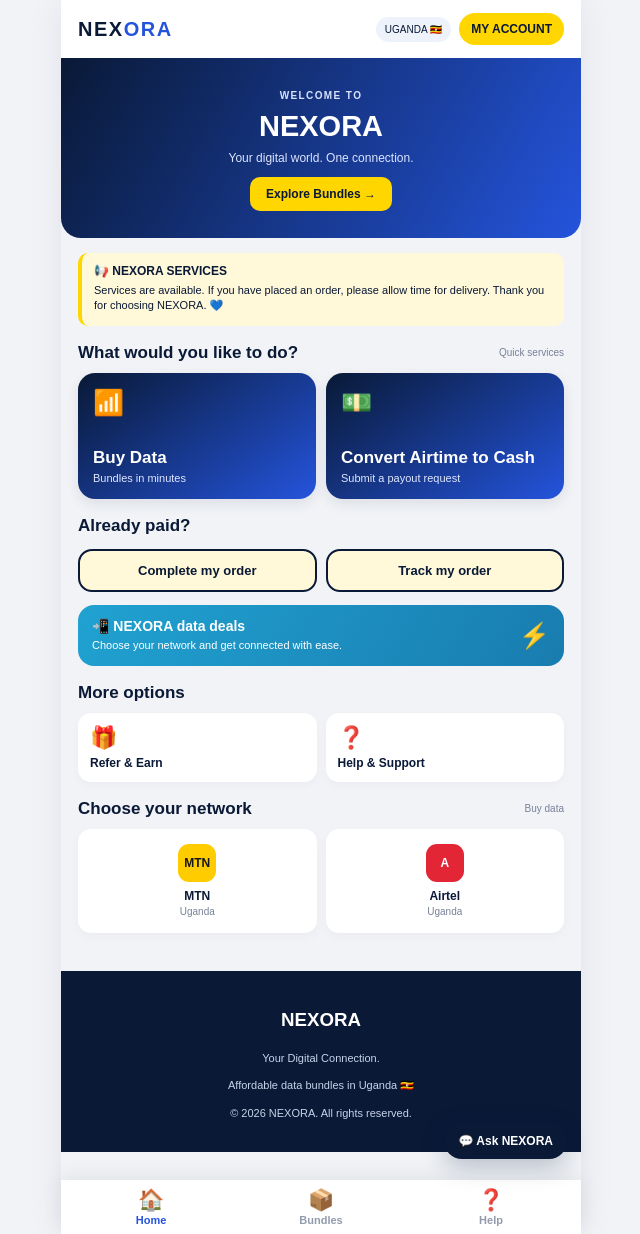
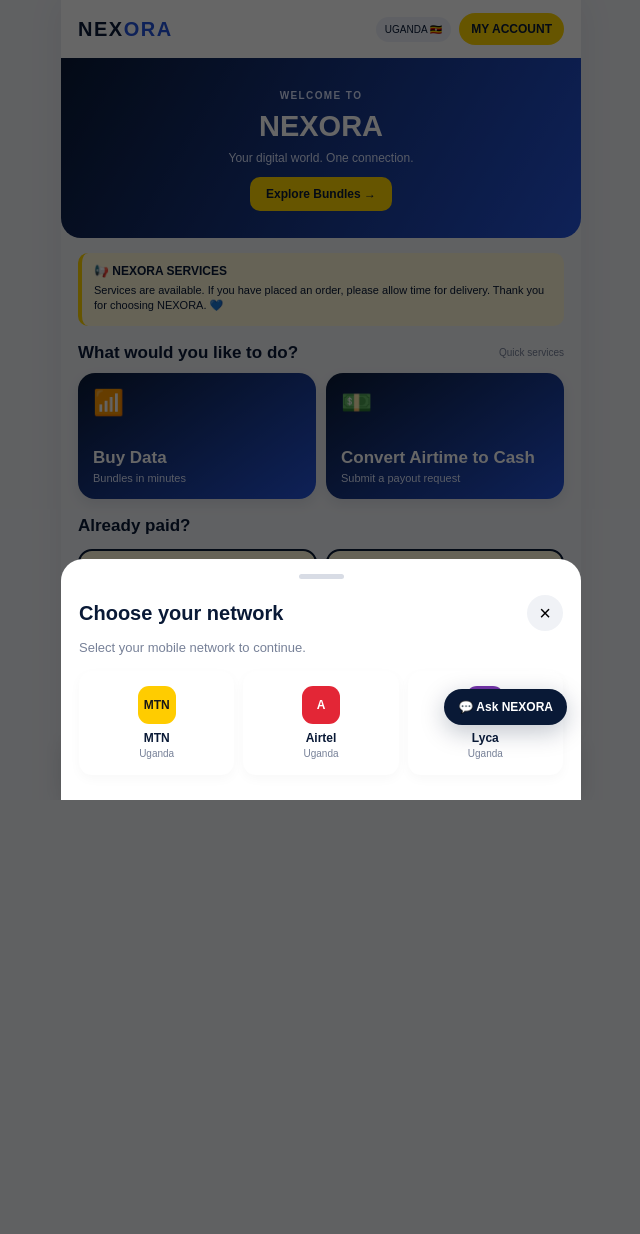
Before and after one commit to mosesksoftware-cyber/NEXORA, a Flask app: page / in a window 1280 px wide, after a click on "Explore Bundles →". Shown: the whole page, without its empty margins (319-959 px from the left). After the commit the page ends 800 px from the top, so only its background shows below. Run offline with Flask 3, Linux system fonts and the light colour scheme.

Commit message:
Update index.html

```diff
--- a/templates/index.html
+++ b/templates/index.html
@@ -62,7 +62,7 @@ button,a{-webkit-tap-highlight-color:transparent}
 .more-grid{display:grid;grid-template-columns:1fr 1fr;gap:9px}
 .more-card{background:#fff;border-radius:13px;padding:12px;text-decoration:none;color:var(--navy);font-weight:800;font-size:12px;box-shadow:0 3px 10px #10204408}
 .more-card span{display:block;font-size:22px;margin-bottom:5px}
-.network-grid{display:grid;grid-template-columns:repeat(2,minmax(0,1fr));gap:9px}
+.network-grid{display:grid;grid-template-columns:repeat(3,1fr);gap:9px}
 .network-card{background:#fff;border:2px solid transparent;border-radius:13px;padding:13px 5px;text-align:center;cursor:pointer;box-shadow:0 4px 12px #00000008;color:var(--navy)}
 .network-card.selected{border-color:var(--blue);background:#eaf0ff}
 .network-logo{width:38px;height:38px;border-radius:11px;margin:0 auto 7px;display:grid;place-items:center;font-weight:900;font-size:12px;color:#fff}
@@ -70,6 +70,12 @@ button,a{-webkit-tap-highlight-color:transparent}
 .network-card strong{display:block;font-size:12px}.network-card small{color:var(--muted);font-size:10px}
 .selection-panel{display:none;margin-top:16px}.selection-panel.show{display:block;animation:drop .3s ease}
 @keyframes drop{from{opacity:0;transform:translateY(-10px)}to{opacity:1;transform:translateY(0)}}
+/* Bundle area stays hidden until the visitor requests Buy Data. */
+#bundles{display:none;scroll-margin-top:14px}
+#bundles.open{display:block;animation:bundleEnter .42s ease both}
+@keyframes bundleEnter{from{opacity:0;transform:translateY(16px)}to{opacity:1;transform:translateY(0)}}
+.service,.network-card,.duration-card,.package-card,.bottom-nav a{transition:transform .22s ease,box-shadow .22s ease,border-color .22s ease,background .22s ease}
+.network-card:active,.duration-card:active,.package-card:active{transform:scale(.97)}
 .package-heading{background:linear-gradient(135deg,#091936,#2454dc);color:#fff;padding:14px;border-radius:13px;margin-bottom:10px}
 .package-heading h2{margin:0 0 4px;font-size:17px}.package-heading p{margin:0;color:#dce5ff;font-size:11px}
 .duration-grid,.package-grid{display:grid;grid-template-columns:1fr 1fr;gap:9px}
@@ -199,6 +205,10 @@ footer p{color:#c8d3e9;font-size:11px;line-height:1.5}
             <div class="network-logo logo-airtel">A</div>
             <strong>Airtel</strong><small>Uganda</small>
         </button>
+        <button type="button" class="network-card" data-network="Lyca">
+            <div class="network-logo logo-lyca">LY</div>
+            <strong>Lyca</strong><small>Uganda</small>
+        </button>
     </div>
 
     <div class="selection-panel" id="durationSection">
@@ -229,6 +239,57 @@ footer p{color:#c8d3e9;font-size:11px;line-height:1.5}
     <p>Affordable data bundles in Uganda 🇺🇬</p>
     <p>© 2026 NEXORA. All rights reserved.</p>
 </footer>
+</div>
+
+<!-- BUY DATA NETWORK PICKER -->
+<div class="sheet-overlay" id="networkPickerOverlay">
+<div class="sheet">
+    <div class="sheet-handle"></div>
+    <div class="sheet-header">
+        <h2>Choose your network</h2>
+        <button type="button" class="close-button" id="closeNetworkPicker" aria-label="Close">×</button>
+    </div>
+    <p style="color:#778198;font-size:13px;margin:9px 0 16px">Select your mobile network to continue.</p>
+    <div class="network-grid">
+        <button type="button" class="network-card network-prompt-card" data-network="MTN">
+            <div class="network-logo logo-mtn">MTN</div><strong>MTN</strong><small>Uganda</small>
+        </button>
+        <button type="button" class="network-card network-prompt-card" data-network="Airtel">
+            <div class="network-logo logo-airtel">A</div><strong>Airtel</strong><small>Uganda</small>
+        </button>
+        <button type="button" class="network-card network-prompt-card" data-network="Lyca">
+            <div class="network-logo logo-lyca">LY</div><strong>Lyca</strong><small>Uganda</small>
+        </button>
+    </div>
+</div>
+</div>
+
+<!-- DATA DURATION PICKER -->
+<div class="sheet-overlay" id="durationPickerOverlay">
+<div class="sheet">
+    <div class="sheet-handle"></div>
+    <div class="sheet-header">
+        <h2>Choose duration</h2>
+        <button type="button" class="close-button" id="closeDurationPicker" aria-label="Close">×</button>
+    </div>
+    <p style="color:#778198;font-size:13px;margin:9px 0 16px">Choose how long you want your data bundle to last.</p>
+    <div id="durationSheetContent"></div>
+    <button type="button" class="action-button secondary" id="backToNetwork">← Back to network</button>
+</div>
+</div>
+
+<!-- DATA PACKAGE PICKER -->
+<div class="sheet-overlay" id="packagePickerOverlay">
+<div class="sheet">
+    <div class="sheet-handle"></div>
+    <div class="sheet-header">
+        <h2>Choose a data package</h2>
+        <button type="button" class="close-button" id="closePackagePicker" aria-label="Close">×</button>
+    </div>
+    <p style="color:#778198;font-size:13px;margin:9px 0 16px">Select your preferred data bundle.</p>
+    <div id="packageSheetContent"></div>
+    <button type="button" class="action-button secondary" id="backToDuration">← Back to duration</button>
+</div>
 </div>
 
 <!-- AIRTIME TO CASH REQUEST -->
@@ -391,20 +452,23 @@ footer p{color:#c8d3e9;font-size:11px;line-height:1.5}
     </div>
 
     <p style="color:#778198;font-size:13px;line-height:1.6">
-        If you have already paid, enter your tracking code and the phone number used when placing your order.
+        Already paid? Enter your order details and payment evidence here. NEXORA will check the information against its merchant records.
     </p>
 
     <form id="alreadyPaidForm">
         <input type="hidden" name="csrf_token" value="{{ csrf_token() }}">
 
-        <label>Order Tracking Code</label>
-        <input type="text" name="tracking_code" placeholder="Enter your tracking code" maxlength="50" required>
-
         <label>Phone Number Receiving Data</label>
         <input type="tel" name="phone" placeholder="07XXXXXXXX" pattern="07[0-9]{8}|2567[0-9]{8}" required>
 
+        <label>Payment Transaction / Reference ID (optional)</label>
+        <input type="text" name="payment_reference" maxlength="100" placeholder="Enter transaction or reference ID">
+
+        <label>Paste Payment SMS (optional)</label>
+        <textarea name="payment_sms" rows="4" maxlength="2000" placeholder="Paste the Airtel Money payment confirmation SMS here"></textarea>
+
         <div class="notice">
-            Your order will be submitted for manual payment verification. Submitting this form does not automatically confirm payment. Never enter your PIN or OTP here.
+            Enter either the transaction/reference ID or paste the payment SMS. NEXORA will use your phone number and payment details to find your latest unpaid order and submit it for manual verification. Do not include your Mobile Money PIN or OTP.
         </div>
 
         <div id="alreadyPaidMessage"></div>
@@ -429,6 +493,7 @@ footer p{color:#c8d3e9;font-size:11px;line-height:1.5}
         <input type="text" name="tracking_code" id="trackingCodeInput" placeholder="Enter tracking code" required>
         <label>Phone Number Receiving Data</label>
         <input type="tel" name="phone" placeholder="07XXXXXXXX" pattern="07[0-9]{8}|2567[0-9]{8}" required>
+
         <div id="trackingError"></div>
         <button type="submit" class="submit-button" id="trackSubmitButton">TRACK MY ORDER →</button>
     </form>
@@ -475,38 +540,46 @@ footer p{color:#c8d3e9;font-size:11px;line-height:1.5}
 
 <script>
 const packages = {
-    MTN: {
     Weekly: [
-            {gb:"7 GB",price:4000},
-            {gb:"10 GB",price:7000},
-            {gb:"12.5 GB",price:9000},
-            {gb:"15 GB",price:11000}
+        {gb:"12 GB",price:9000},
+        {gb:"15 GB",price:11000},
+        {gb:"17.5 GB",price:13000},
+        {gb:"19 GB",price:15000}
     ],
     Monthly: [
-            {gb:"10 GB",price:6000},
-            {gb:"12.5 GB",price:8000},
-            {gb:"15 GB",price:11000},
-            {gb:"20 GB",price:15000}
-        ]
-    },
-    Airtel: {
-        Weekly: [
-            {gb:"7 GB",price:4000},
-            {gb:"9.5 GB",price:6500},
-            {gb:"12 GB",price:8000},
-            {gb:"14 GB",price:10000}
-        ],
-        Monthly: [
-            {gb:"10 GB",price:7000},
+        {gb:"10 GB",price:7000,disabled:true},
         {gb:"15 GB",price:10000},
         {gb:"20 GB",price:15000},
         {gb:"25 GB",price:20000},
         {gb:"30 GB",price:25000}
     ]
-    }
 };
 
 const $ = id => document.getElementById(id);
+
+/* ALL BUY-DATA STEPS USE BOTTOM-SHEET PICKERS */
+function openBundles(event) {
+    if (event) event.preventDefault();
+    closeScreens();
+    activeNav("bundlesButton");
+    showScreen($("networkPickerOverlay"));
+}
+
+document.querySelectorAll('.service[href="#bundles"], .hero-button').forEach(link => {
+    link.addEventListener("click", openBundles);
+});
+
+// Move the existing duration and package interfaces into their own sheets.
+$("durationSection").classList.add("show");
+$("packageSection").classList.add("show");
+$("durationSheetContent").appendChild($("durationSection"));
+$("packageSheetContent").appendChild($("packageSection"));
+
+$("closeNetworkPicker").addEventListener("click", closeScreens);
+$("closeDurationPicker").addEventListener("click", closeScreens);
+$("closePackagePicker").addEventListener("click", closeScreens);
+$("backToNetwork").addEventListener("click", () => showScreen($("networkPickerOverlay")));
+$("backToDuration").addEventListener("click", () => showScreen($("durationPickerOverlay")));
 
 let selectedNetwork = "";
 let selectedDuration = "";
@@ -518,6 +591,9 @@ let trackingTimer = null;
 let activeTracking = null;
 
 const overlays = [
+    $("networkPickerOverlay"),
+    $("durationPickerOverlay"),
+    $("packagePickerOverlay"),
     $("orderOverlay"),
     $("confirmationOverlay"),
     $("paymentOverlay"),
@@ -596,10 +672,10 @@ document.querySelectorAll(".network-card").forEach(card => {
         document.querySelectorAll(".duration-card").forEach(x => x.classList.remove("selected"));
         $("packageSection").classList.remove("show");
         $("packageGrid").innerHTML = "";
-
         $("durationNetworkLabel").textContent = selectedNetwork + " Uganda — Choose your duration.";
         $("durationSection").classList.add("show");
-        $("durationSection").scrollIntoView({behavior:"smooth",block:"start"});
+
+        showScreen($("durationPickerOverlay"));
     });
 });
 
@@ -618,7 +694,7 @@ document.querySelectorAll(".duration-card").forEach(card => {
         $("selectedNetworkLabel").textContent = selectedNetwork + " · " + selectedDuration + " packages";
         displayPackages();
         $("packageSection").classList.add("show");
-        $("packageSection").scrollIntoView({behavior:"smooth",block:"start"});
+        showScreen($("packagePickerOverlay"));
     });
 });
 
@@ -626,7 +702,7 @@ document.querySelectorAll(".duration-card").forEach(card => {
 function displayPackages() {
     $("packageGrid").innerHTML = "";
 
-    (packages[selectedNetwork]?.[selectedDuration] || []).forEach(item => {
+    (packages[selectedDuration] || []).forEach(item => {
         const button = document.createElement("button");
         button.type = "button";
         button.className = "package-card";
@@ -733,27 +809,22 @@ $("copyMerchantCode").addEventListener("click", async () => {
 
 /* COMPLETE FROM PAYMENT SCREEN */
 $("paymentCompleteButton").addEventListener("click", () => {
-    if (!currentOrder) return;
-
     $("alreadyPaidForm").reset();
     $("alreadyPaidMessage").innerHTML = "";
-
-    $("alreadyPaidForm").elements.namedItem("tracking_code").value =
-        currentOrder.tracking_code || "";
-
-    $("alreadyPaidForm").elements.namedItem("phone").value =
-        currentOrder.phone || "";
-
+    if (currentOrder && currentOrder.phone) {
+        $("alreadyPaidForm").elements.namedItem("phone").value = currentOrder.phone;
+    }
     showScreen($("alreadyPaidOverlay"));
 });
 
-/* ALREADY PAID SERVICE */
+/* ALREADY PAID SERVICE — AVAILABLE DIRECTLY FROM HOME */
 $("servicePaidButton").addEventListener("click", event => {
     event.preventDefault();
-
     $("alreadyPaidForm").reset();
     $("alreadyPaidMessage").innerHTML = "";
-
+    if (currentOrder && currentOrder.phone) {
+        $("alreadyPaidForm").elements.namedItem("phone").value = currentOrder.phone;
+    }
     showScreen($("alreadyPaidOverlay"));
 });
 
@@ -763,35 +834,23 @@ $("alreadyPaidForm").addEventListener("submit", async event => {
 
     if (!$("alreadyPaidForm").reportValidity()) return;
 
+    const reference = $("alreadyPaidForm").elements.namedItem("payment_reference").value.trim();
+    const sms = $("alreadyPaidForm").elements.namedItem("payment_sms").value.trim();
+    if (!reference && !sms) {
+        showMessage($("alreadyPaidMessage"), "Enter a transaction/reference ID or paste your payment SMS.");
+        return;
+    }
+
     const button = $("alreadyPaidSubmit");
     button.disabled = true;
     button.textContent = "SUBMITTING...";
 
     try {
         const formData = new FormData($("alreadyPaidForm"));
+        const data = await postForm("/api/complete-paid-order", formData);
 
-        const data = await postForm(
-            "/api/complete-paid-order",
-            formData
-        );
-
-        const trackingCode = formData.get("tracking_code").trim().toUpperCase();
-        const phone = formData.get("phone").trim();
-
-        currentOrder = {
-            ...(currentOrder || {}),
-            tracking_code: trackingCode,
-            phone: phone
-        };
-
-        $("trackingCodeInput").value = trackingCode;
-        $("trackingForm").elements.namedItem("phone").value = phone;
-
-        $("trackingTitle").textContent = "Order submitted";
-        $("trackingDescription").textContent =
-            "Your order has been submitted for manual payment verification.";
-
-        showTrackingScreen(trackingCode, phone);
+        showMessage($("alreadyPaidMessage"), data.message, "success");
+        button.textContent = "SUBMITTED ✓";
 
     } catch (error) {
         showMessage($("alreadyPaidMessage"), error.message);
@@ -840,8 +899,6 @@ function openGeneralTracking(event) {
 }
 
 $("trackButton").addEventListener("click", openGeneralTracking);
-// This button is not present in the compact homepage. Keep this optional
-// listener guarded so a missing element cannot stop the rest of the app.
 const serviceTrackButton = $("serviceTrackButton");
 if (serviceTrackButton) {
     serviceTrackButton.addEventListener("click", openGeneralTracking);
@@ -926,7 +983,11 @@ function renderTrackingOrder(order) {
         Duration: ${escapeHTML(order.duration)}<br>
         Package: ${escapeHTML(order.package)}<br>
         Amount: ${money(order.amount)}<br>
-        Order date: ${escapeHTML(order.created_at || "")}
+        Order date: ${escapeHTML(order.created_at || "")}<br>
+        Payment evidence: ${order.payment_evidence_submitted ? "Submitted for review" : "Not submitted"}<br>
+        ${order.payment_reference ? "Transaction ID: " + escapeHTML(order.payment_reference) + "<br>" : ""}
+        ${order.payment_phone ? "Paid from: " + escapeHTML(order.payment_phone) + "<br>" : ""}
+        ${order.payment_analysis && order.payment_analysis.length ? "<strong>Payment detail checks</strong><br>" + order.payment_analysis.map(item => "• " + escapeHTML(item)).join("<br>") : ""}
     `;
 
     displayGeneralProgress(
@@ -1060,6 +1121,7 @@ function resetHome(event) {
     $("generalTrackingResult").innerHTML = "";
     $("alreadyPaidMessage").innerHTML = "";
 
+    $("bundles").classList.remove("open");
     activeNav("homeButton");
     window.scrollTo({top:0,behavior:"smooth"});
 }
@@ -1067,10 +1129,7 @@ function resetHome(event) {
 $("homeButton").addEventListener("click", resetHome);
 $("trackingHomeButton").addEventListener("click", resetHome);
 
-$("bundlesButton").addEventListener("click", () => {
-    closeScreens();
-    activeNav("bundlesButton");
-});
+$("bundlesButton").addEventListener("click", openBundles);
 
 /* CLOSE BUTTONS */
 [
```
Lines whose indentation alone changed are shown as unchanged.
